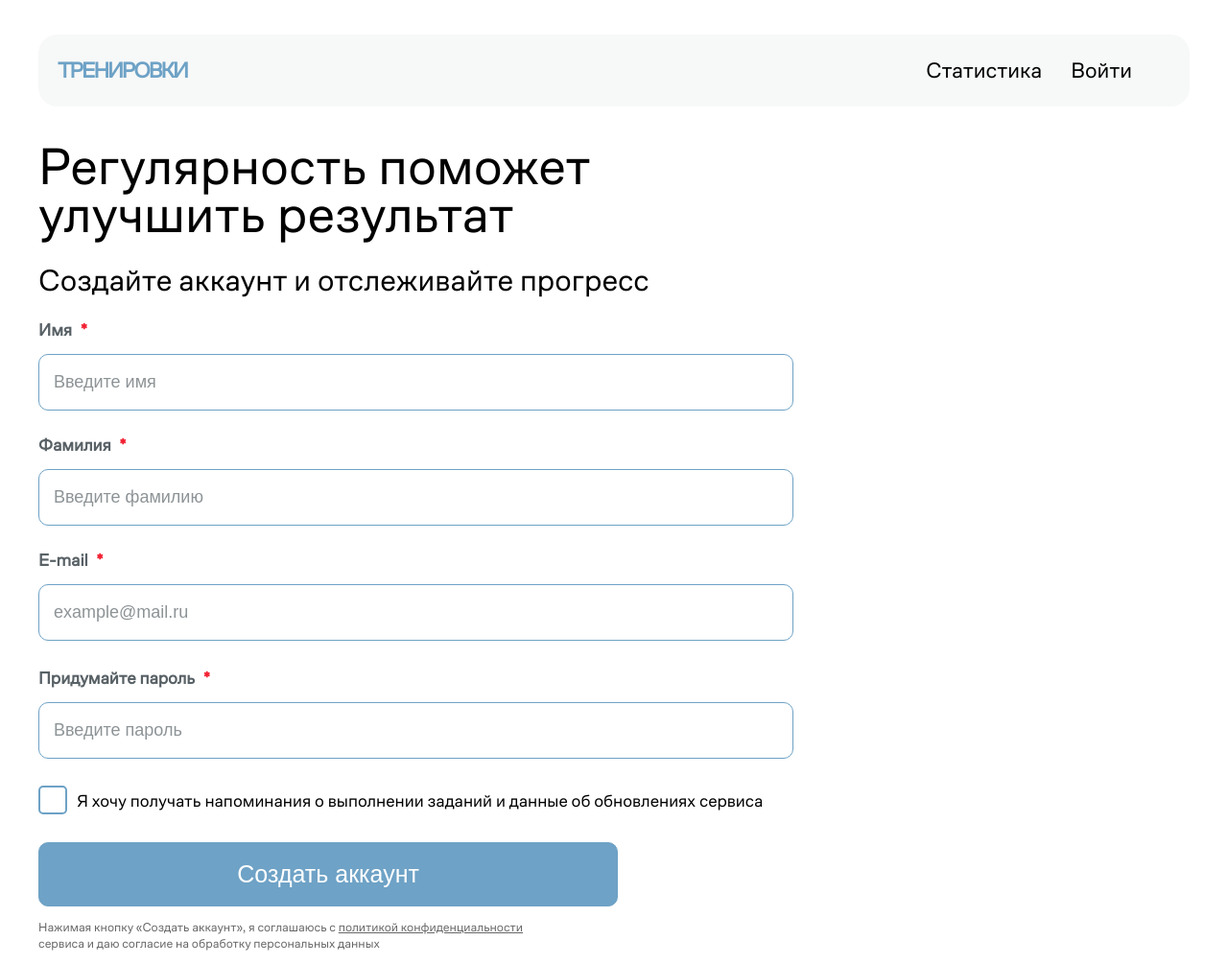
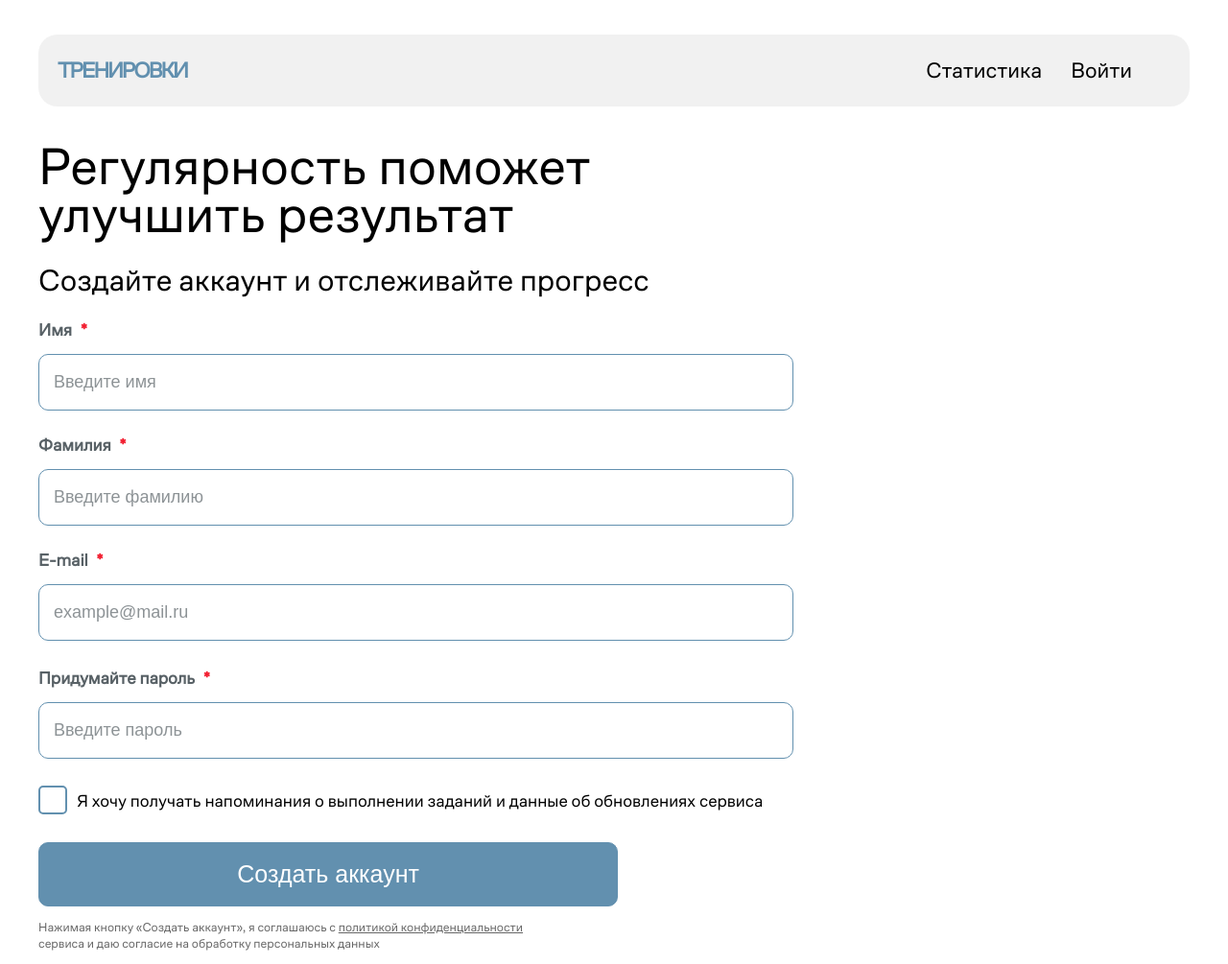
Before and after one commit to t0sssik/memory-project, a Django app: page /offer/ in a window 1280 px wide. Shown: the whole page at 96% size. Run offline with Django 5.2, Linux system fonts and the light colour scheme; some web fonts are replaced.

Commit message:
refactor + fix: style changes in css files

```diff
--- a/Main/static/styles/auth.css
+++ b/Main/static/styles/auth.css
@@ -26,7 +26,7 @@ body {
     --font-color-secondary: #6EA2C6;
     --background-block: #EEF7FE;
     --background-blue: #5EB6F2;
-    --red-req: #F21D2F;
+    --red-req: #e61c2d;
     --label-black: #586166;
     --placeholder: #8D9396;
 }
--- a/Main/static/styles/first.css
+++ b/Main/static/styles/first.css
@@ -23,7 +23,7 @@ body {
     --background-block: #EEF7FE;
     --background-blue: #5EB6F2;
     --body-color: #FCFCFC;
-    --nav-color: #F7F8F8;
+    --nav-color: #f1f1f1;
 }
 
 body{
--- a/Main/static/styles/home.css
+++ b/Main/static/styles/home.css
@@ -23,7 +23,7 @@ body {
     --background-block: #EEF7FE;
     --background-blue: #5EB6F2;
     --body-color: #FCFCFC;
-    --nav-color: #F7F8F8;
+    --nav-color: #f1f1f1;
 }
 
 body{
--- a/Main/static/styles/main.css
+++ b/Main/static/styles/main.css
@@ -23,7 +23,7 @@ body {
     --background-block: #EEF7FE;
     --background-blue: #5EB6F2;
     --body-color: #FCFCFC;
-    --nav-color: #F7F8F8;
+    --nav-color: #f1f1f1;
     --day-incomplete: #D9D9D9;
 }
 
@@ -279,7 +279,6 @@ button{
     border: var(--font-color-secondary) 1px solid;
 }
 
-
 button:hover{
     box-shadow: #4b81a6 3px 3px, #45779a 6px 6px;
     font-size: 26px;
--- a/Main/static/styles/offer.css
+++ b/Main/static/styles/offer.css
@@ -23,13 +23,13 @@ html{
 body {
     --font-color: black;
     --font-color-hero: white;
-    --font-color-secondary: #6EA2C6;
+    --font-color-secondary: #6290af;
     --background-block: #EEF7FE;
     --background-blue: #5EB6F2;
     --red-req: #F21D2F;
     --label-black: #586166;
     --placeholder: #8D9396;
-    --nav-color: #F7F8F8;
+    --nav-color: #f1f1f1;
 }
 
 body{
```
